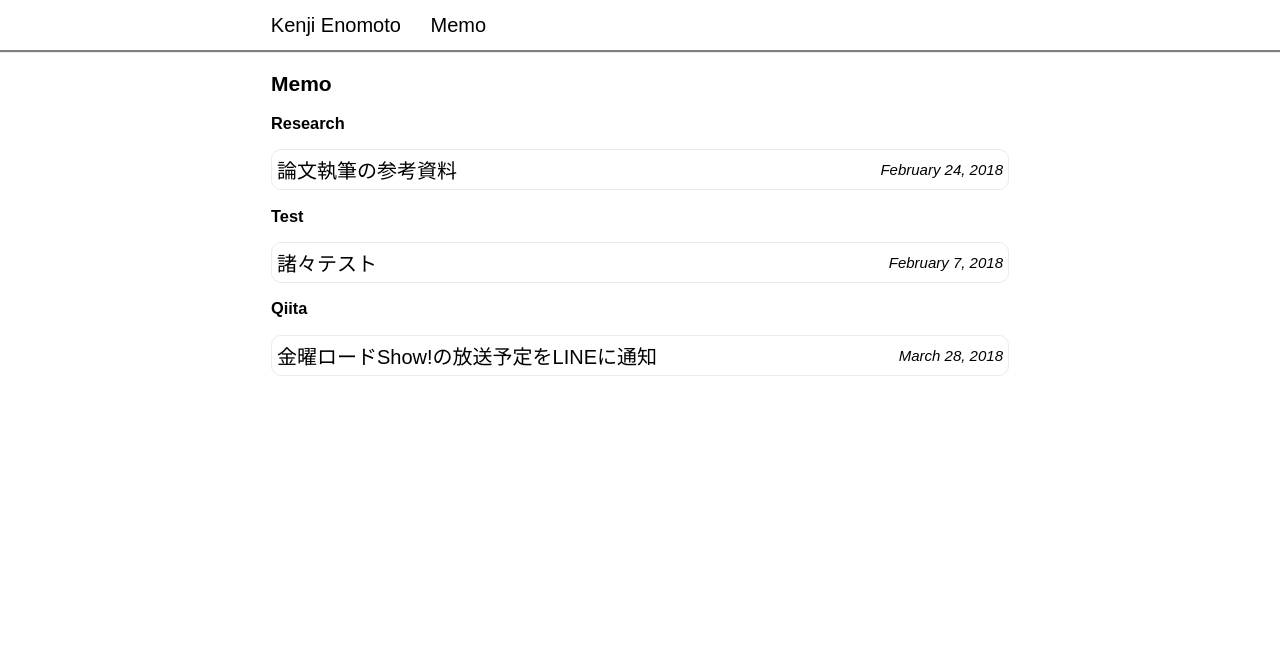
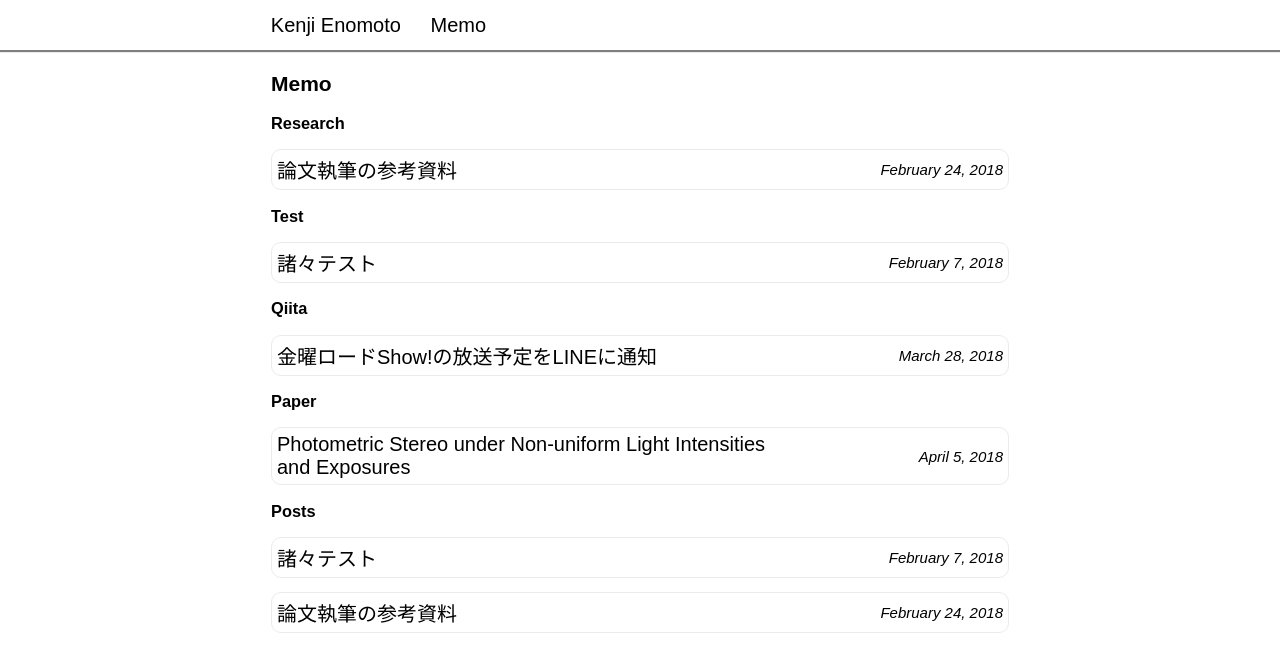
Before and after one commit to enomotokenji/enomotokenji.github.io, a Jekyll site: the page built from memo.md, in a window 1280 px wide. Shown: the top 672 px of the page. Built offline with Jekyll 4.4.1, drawn with Linux system fonts in a browser that asks for light colours; some of the changed lines change nothing that is shown.

Commit message:
add: paper introduction in memo

```diff
--- a/_config.yml
+++ b/_config.yml
@@ -4,6 +4,6 @@ url: https://enomotokenji.github.io
 markdown: kramdown
 
 collections:
-  documents:
+  paper:
     output: true
-    discription: 諸々のドキュメントページはなんだか挙動が重い．また，メソッドを使うたびにメモしていけば自分に最適化されたドキュメント集ができるのではないかと思い，試験的に運用中．
+    #discription: 諸々のドキュメントページはなんだか挙動が重い．また，メソッドを使うたびにメモしていけば自分に最適化されたドキュメント集ができるのではないかと思い，試験的に運用中．
--- /dev/null
+++ b/_paper/photometric_donghyeon_eccv2016.md
@@ -0,0 +1,30 @@
+---
+layout: post
+title: Photometric Stereo under Non-uniform Light Intensities and Exposures
+date: 2018-04-05
+tags: Paper
+---
+
+# どんなもの？
+Photometric stereoの枠組みの中で各画像における入射光強度が一様でない場合のアプローチを提案．
+
+# 先行研究と比べて何がすごい？
+* 入射光強度が固定ではない
+* 入射光の方向と強度以外の仮定がない
+
+# 技術や手法の肝は？
+## Alternating minimization method
+albedo-scaled surface normal $B$とnon-uniform scalings $E$（入射光強度行列）それぞれに関する最小化問題を交互に最適化することで二つの未知行列を同時に求める．
+$B$に関する最適化によって誤差が小さくなったら，次の$E$に関する最適化も必ず誤差を小さくする．
+
+# どうやって有効だと検証した？
+合成データと実世界データそれぞれに対して，入射光強度もしくは露光時間が一様ではないセッティングで実験を行っている．
+比較手法は，Frobenius-norm minimization, robust L1-norm minimization, constrained bivariate regression (CBR).
+合成データ，実世界データともに提案手法が最も優れた結果であった．
+また，SQNRが高いデータに対してもロバストであることを示した．
+ただし，露光時間を一定にした実験では提案手法よりも既存手法が優れていた．（Table. 1）
+
+# 議論はある？
+
+
+# 次に読むべき論文は？
--- a/memo.md
+++ b/memo.md
@@ -39,7 +39,7 @@ title: Memo
 </a>
 {% endfor %}
 
-<!--
+
 {% for collection in site.collections %}
 <h3>{{ collection.label | capitalize | replace: "_", " " }}</h3>
 {{ collection.discription }}
@@ -50,4 +50,3 @@ title: Memo
 </a>
 {% endfor %}
 {% endfor %}
--->
```
